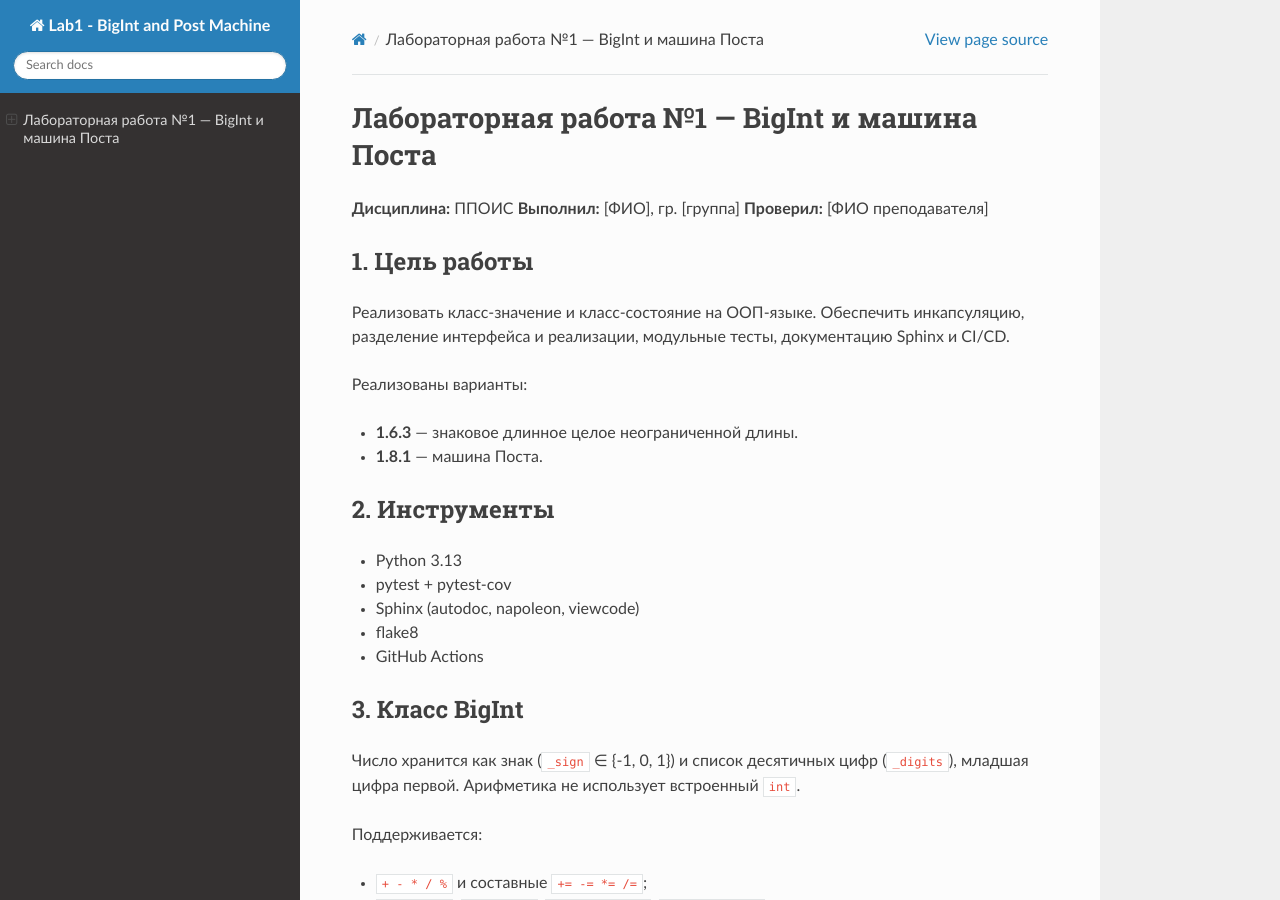
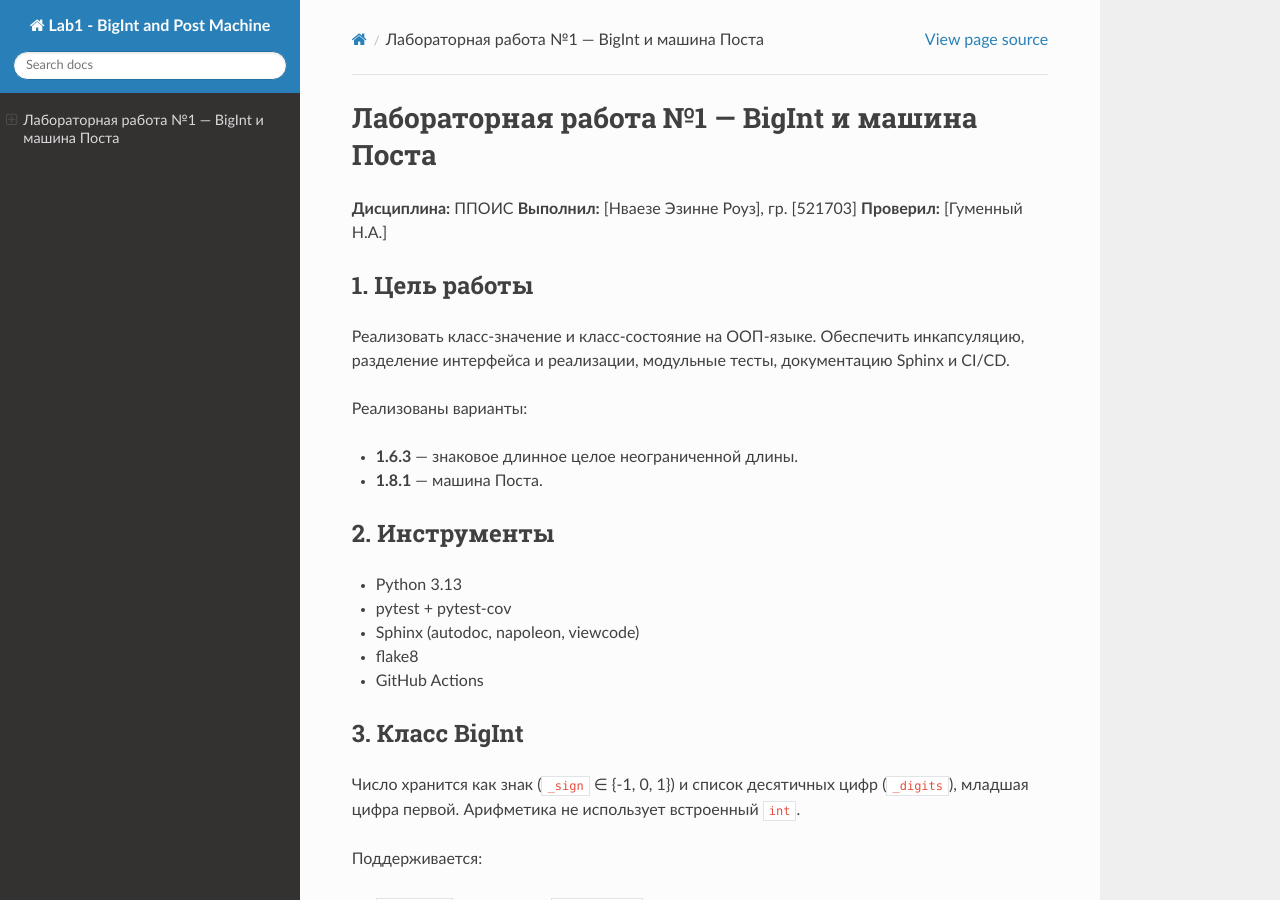
Before and after one commit to nwaezeezinne86-prog/ppoislabs, a Sphinx documentation site: the page built from lab1/docs/index.rst, in a window 1280 px wide and 900 px high. Built offline with Sphinx 7.4.7 and the Read the Docs theme 3.1.0, drawn with Linux system fonts in a browser that asks for light colours.

Commit message:
Modify author and reviewer details in index.rst
Updated student and instructor names in the document.

```diff
--- a/lab1/docs/index.rst
+++ b/lab1/docs/index.rst
@@ -2,8 +2,8 @@
 =============================================
 
 **Дисциплина:** ППОИС
-**Выполнил:** [ФИО], гр. [группа]
-**Проверил:** [ФИО преподавателя]
+**Выполнил:** [Нваезе Эзинне Роуз], гр. [521703]
+**Проверил:** [Гуменный Н.А.]
 
 1. Цель работы
 --------------
```
